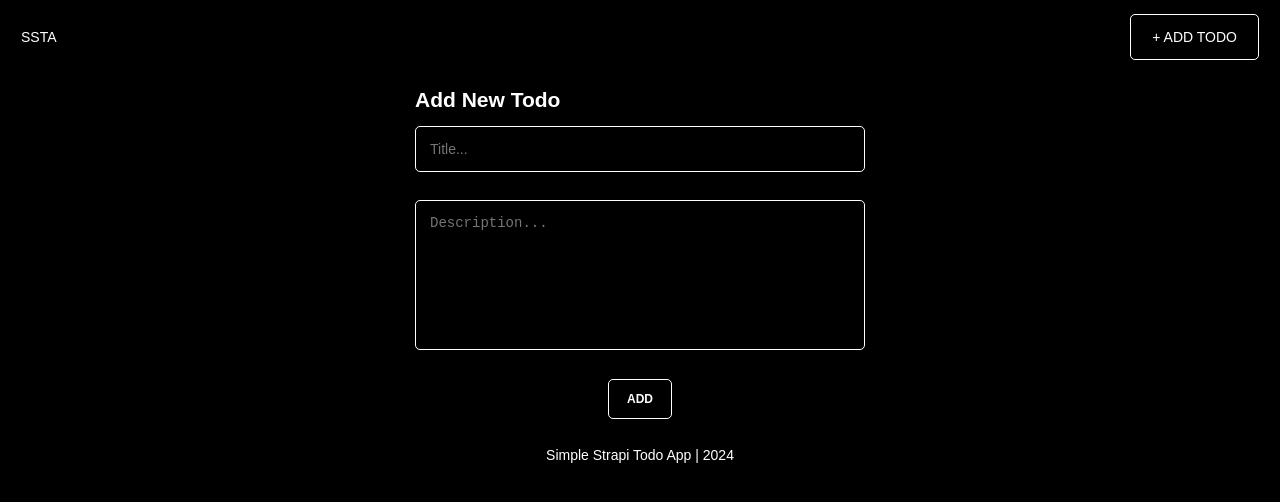
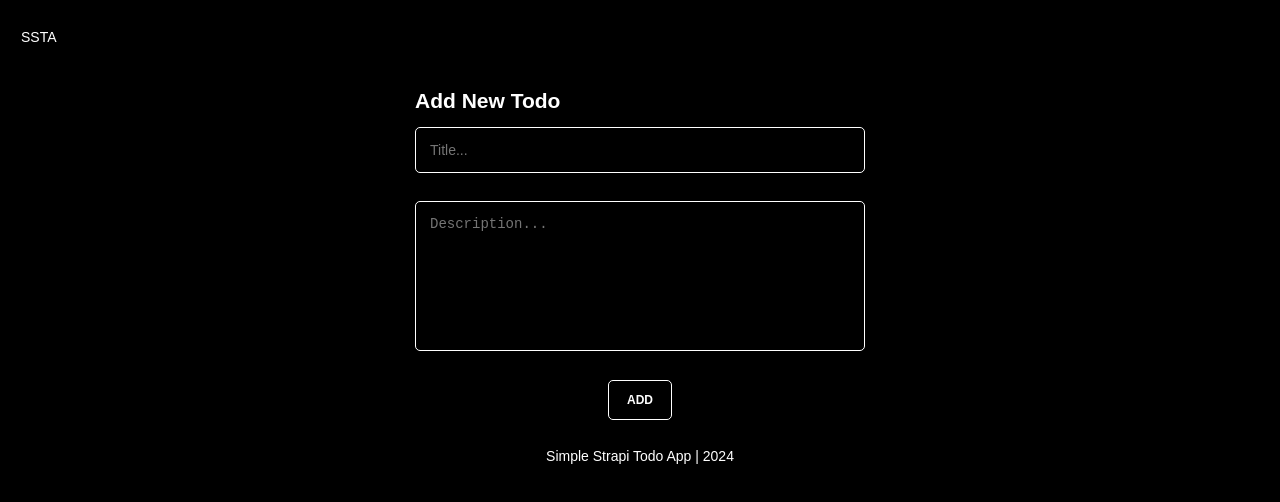
Before and after one commit to joshdev19/simple-strapi-app, a React (Vite) app in the folder client/: page /add in a window 1280 px wide. Shown: the top 502 px of the page. Built offline with nearby package versions, Linux system fonts and the light colour scheme.

Commit message:
Made changes

```diff
--- a/client/src/components/Nav.tsx
+++ b/client/src/components/Nav.tsx
@@ -1,11 +1,17 @@
-import { Link } from "react-router-dom";
+import { Link, useLocation } from "react-router-dom";
 
 const Nav = () => {
 
+    const location = useLocation();
+    const pathName = location.pathname;
+    const isAddPage = pathName.includes('/add')
+
     return (
-        <nav>
+        <nav style={ isAddPage ? { padding: "1.1em 1.5em" } : { padding: "none" } }>
             <Link to="/"> SSTA </Link>
-            <Link to="/add" className="add"> + ADD TODO </Link>
+            {
+                !pathName.includes('/add') && <Link to="/add" className="add"> + ADD TODO </Link>
+            }
         </nav>
     )
 
```
